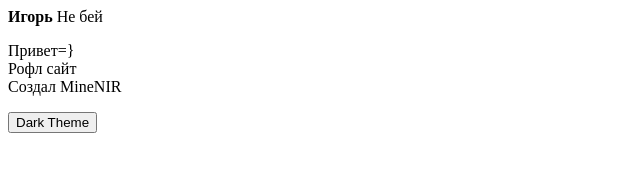
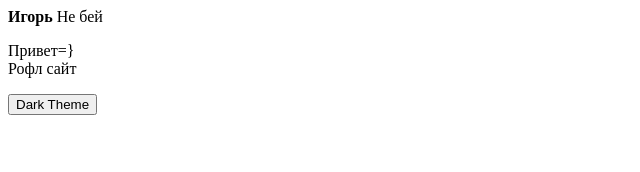
Before and after one commit to MineNIR-Official/rofl-proekt-fneufj, a plain HTML site: page index.html in a window 1280 px wide. Shown: the whole page, without its empty margins (0-640 px from the left). Drawn offline with Linux system fonts and the light colour scheme; a web font is replaced by a local one.

Commit message:
Update index.html

```diff
--- a/index.html
+++ b/index.html
@@ -14,7 +14,7 @@
             Не бей
         </div>
 
-        <p class='sample'>Привет=} <br>Рофл сайт <br>Создал MineNIR</p>
+        <p class='sample'>Привет=} <br>Рофл сайт</p>
 
         <button id='button' onClick='changeTheme()'>Dark Theme</button>
     </body>
```
